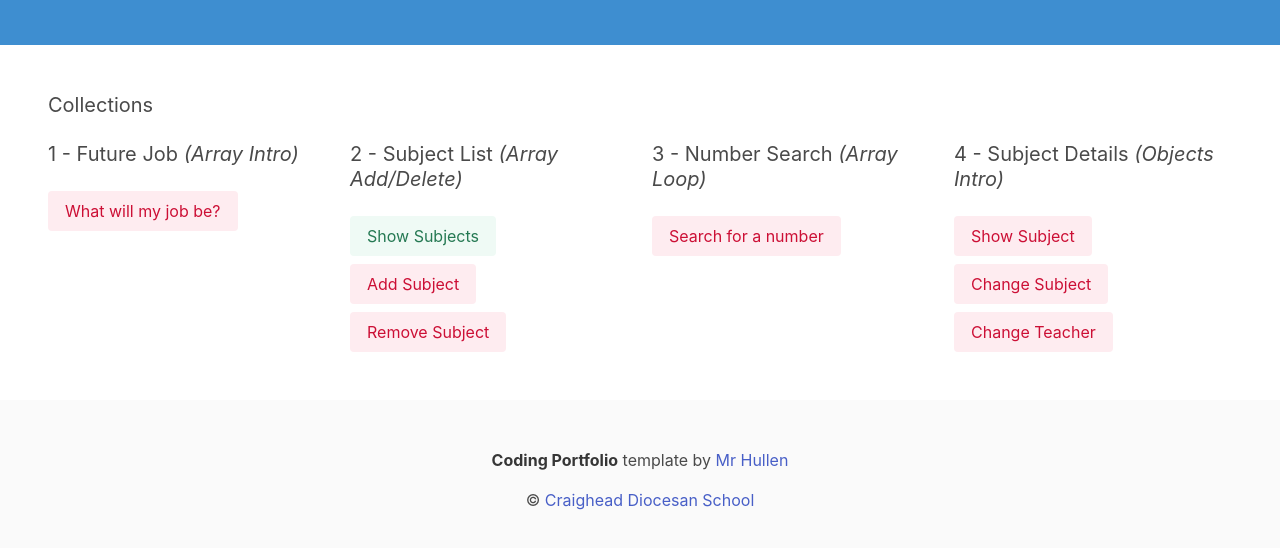
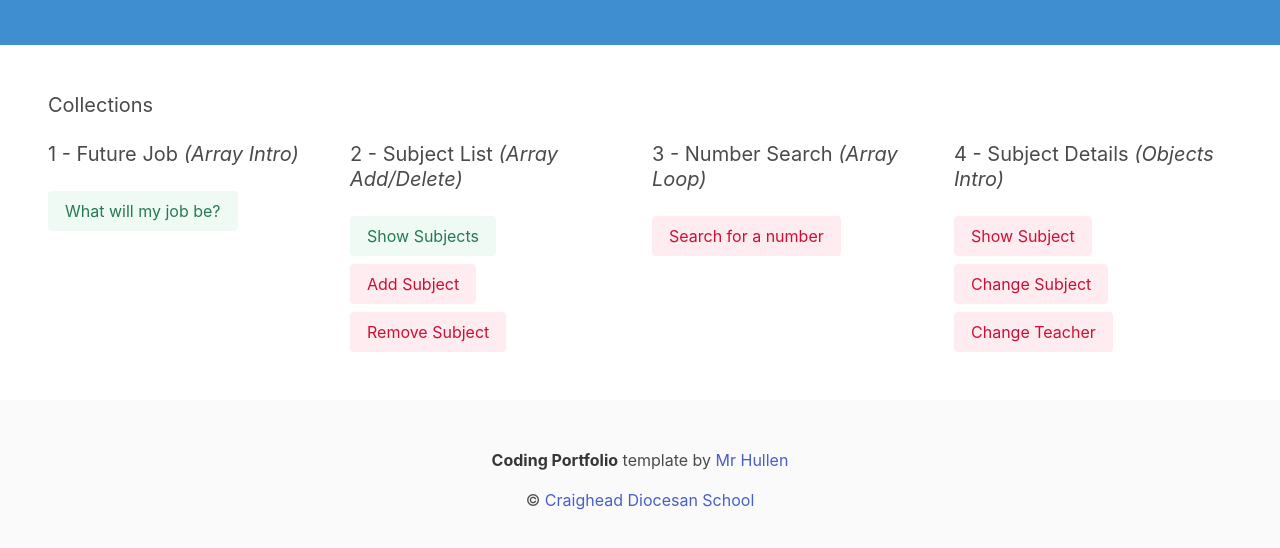
Before and after one commit to craighead-diocesan-school/05-collections-sophiep07, a plain HTML site: page index.html in a window 1280 px wide. Shown: the part 116-664 px from the top of the page. Drawn offline with nearby package versions, Linux system fonts and the light colour scheme.

Commit message:
Update index.html

```diff
--- a/index.html
+++ b/index.html
@@ -28,7 +28,7 @@
 
          <div class="column">
           <h3 class="subtitle"> 1 - Future Job <em>(Array Intro)</em> </h3>
-          <button class="button is-light is-danger" onclick="getJob()"> What will my job be? </button>
+          <button class="button is-light is-success" onclick="getJob()"> What will my job be? </button>
          </div>
 
          <div class="column">
```
